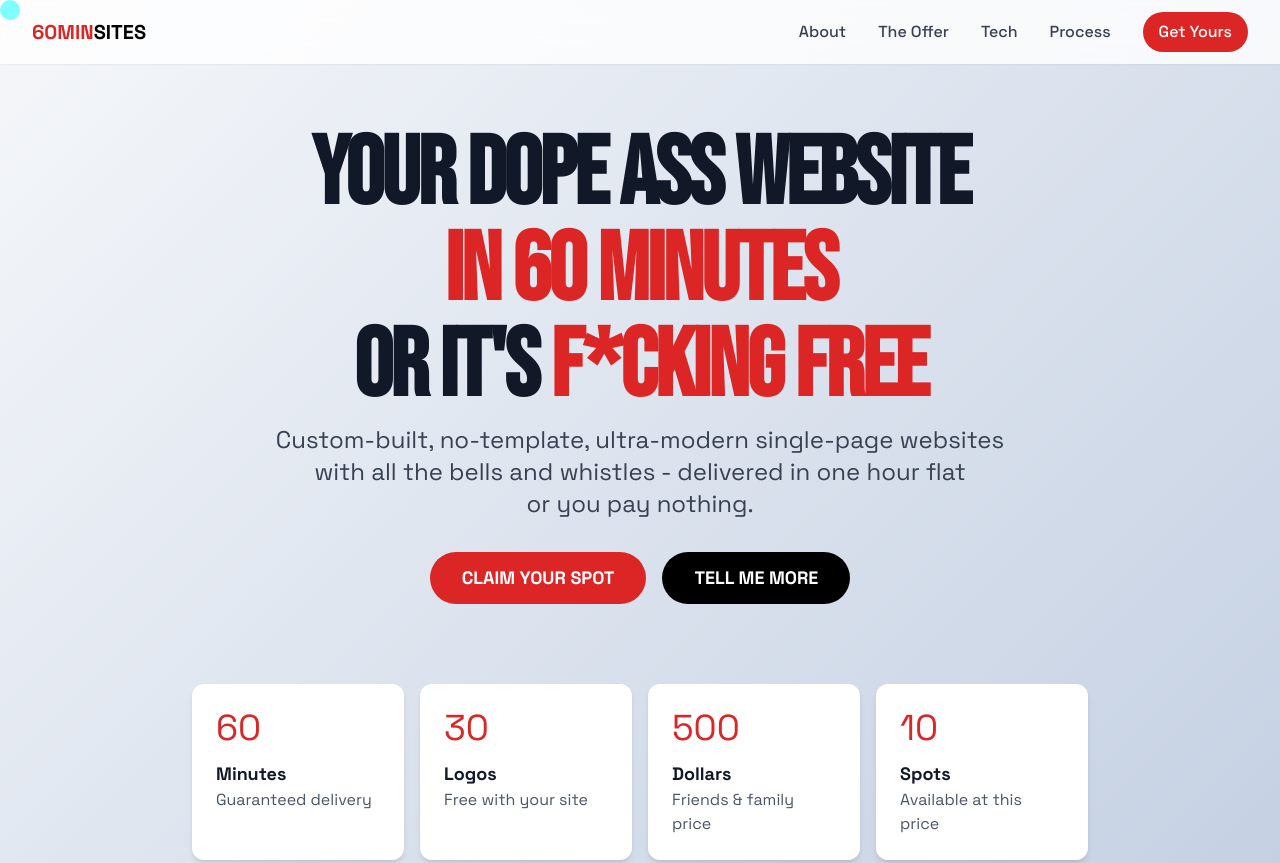
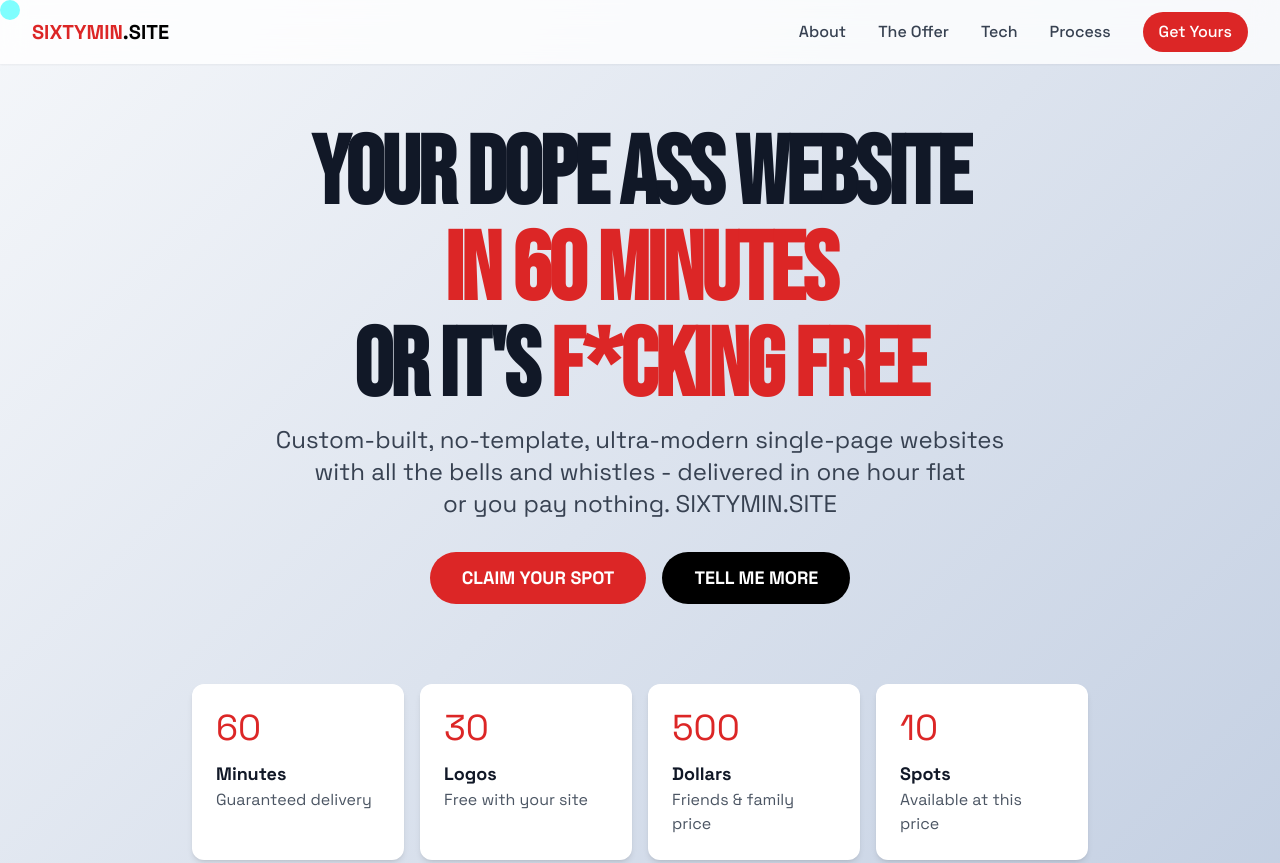
Before and after one commit to chchchadzilla/sixtyminsite, a plain HTML site: page index.html in a window 1280 px wide. Shown: the top 863 px of the page. Drawn offline with nearby package versions, Linux system fonts and the light colour scheme.

Commit message:
Update index.html

```diff
--- a/index.html
+++ b/index.html
@@ -4,7 +4,7 @@
 <head>
     <meta charset="UTF-8">
     <meta name="viewport" content="width=device-width, initial-scale=1.0">
-    <title>60-Minute Website Guarantee</title>
+    <title>60-Min Websites. OR IT'S F***ING FREE.</title>
     <script src="https://cdn.tailwindcss.com"></script>
     <script src="https://cdnjs.cloudflare.com/ajax/libs/gsap/3.12.2/gsap.min.js"></script>
     <script src="https://cdnjs.cloudflare.com/ajax/libs/three.js/r128/three.min.js"></script>
@@ -92,7 +92,7 @@
         <div class="max-w-7xl mx-auto px-4 sm:px-6 lg:px-8">
             <div class="flex justify-between h-16">
                 <div class="flex items-center">
-                    <span class="text-xl font-bold text-red-600">60MIN<span class="text-black">SITES</span></span>
+                    <span class="text-xl font-bold text-red-600">SIXTYMIN<span class="text-black">.SITE</span></span>
                 </div>
                 <div class="hidden md:flex items-center space-x-8">
                     <a href="#about" class="text-gray-700 hover:text-red-600 hover:font-bold transition-all duration-300 relative group nav-link">
@@ -145,7 +145,7 @@
                 <p class="text-xl md:text-2xl text-gray-700 mb-8 max-w-3xl mx-auto font-space">
                     Custom-built, no-template, ultra-modern single-page websites<br>
                     with all the bells and whistles - delivered in one hour flat<br>
-                    or you pay nothing.
+                    or you pay nothing. SIXTYMIN.SITE
                 </p>
                 <div class="flex flex-col sm:flex-row justify-center gap-4">
                     <a href="#contact" class="relative bg-red-600 hover:bg-red-700 text-white font-bold py-3 px-8 rounded-full text-lg transition btn-fill overflow-hidden">CLAIM YOUR SPOT</a>
```
